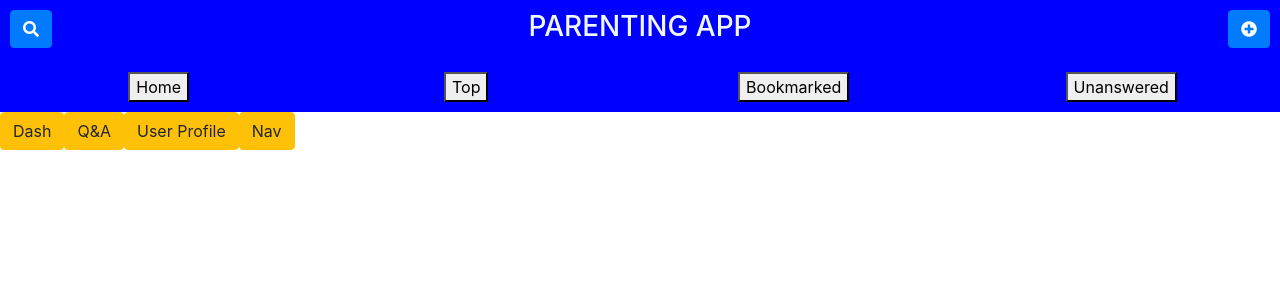
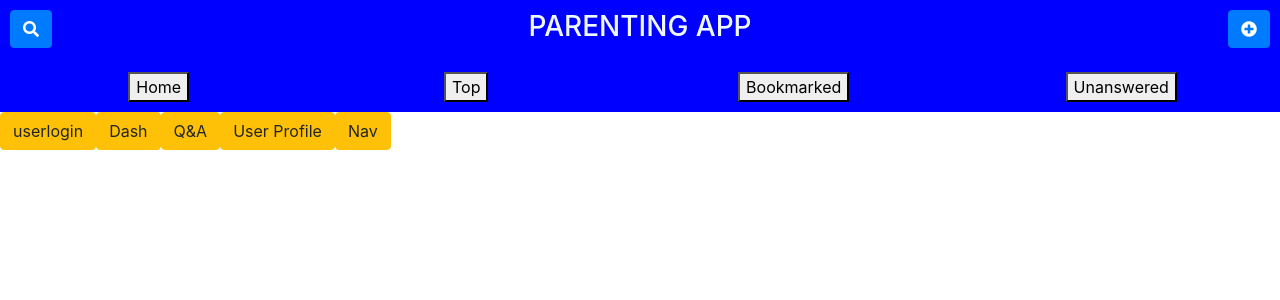
Before and after one commit to jessaflor111/capstone, an Angular app: page / in a window 1280 px wide. Shown: the top 300 px of the page. Built offline with nearby package versions, Linux system fonts and the light colour scheme.

Commit message:
Routing of userlogin

```diff
--- a/src/app/app-routing/app-routing.module.ts
+++ b/src/app/app-routing/app-routing.module.ts
@@ -4,6 +4,7 @@ import { DashComponent } from '../dash/dash.component';
 import { NavbarComponent } from '../navbar/navbar.component';
 import { QaComponent } from '../qa/qa.component';
 import { UserproComponent } from '../userpro/userpro.component';
+import { UserloginComponent } from '../userlogin/userlogin.component';
 
 const routes: Routes = [
   {
@@ -19,6 +20,10 @@ const routes: Routes = [
     component: UserproComponent
   },
   {
+    path: "userlogin",
+    component: UserloginComponent
+  },
+  {
     path: "",
     redirectTo: "/",
     pathMatch: "full"
--- a/src/app/app.component.html
+++ b/src/app/app.component.html
@@ -2,6 +2,7 @@
 <router-outlet></router-outlet>
 
 <nav>
+    <button routerLink="/userlogin" class="btn btn-warning">userlogin</button>
     <button routerLink="/dash" class="btn btn-warning">Dash</button>
     <button routerLink="/qa" class="btn btn-warning">Q&A</button>
     <button routerLink="/userpro" class="btn btn-warning">User Profile</button>
```
